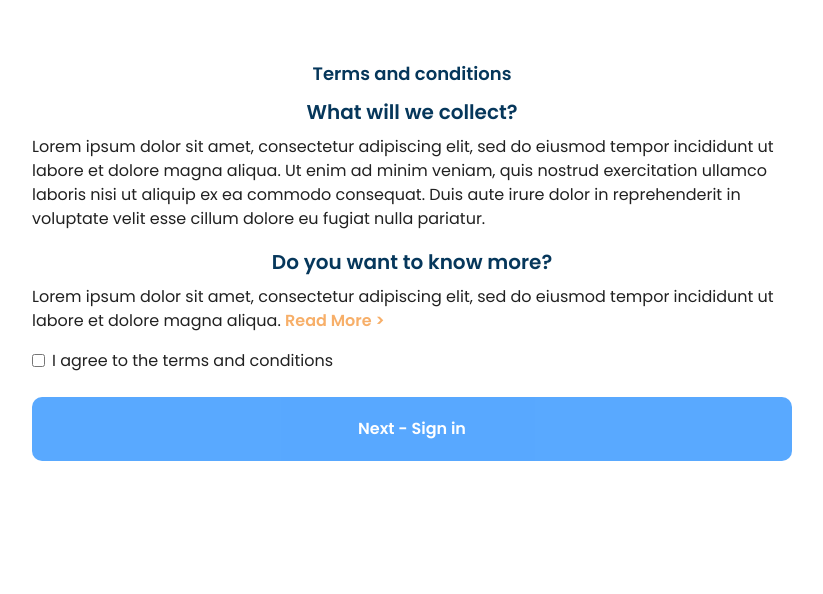
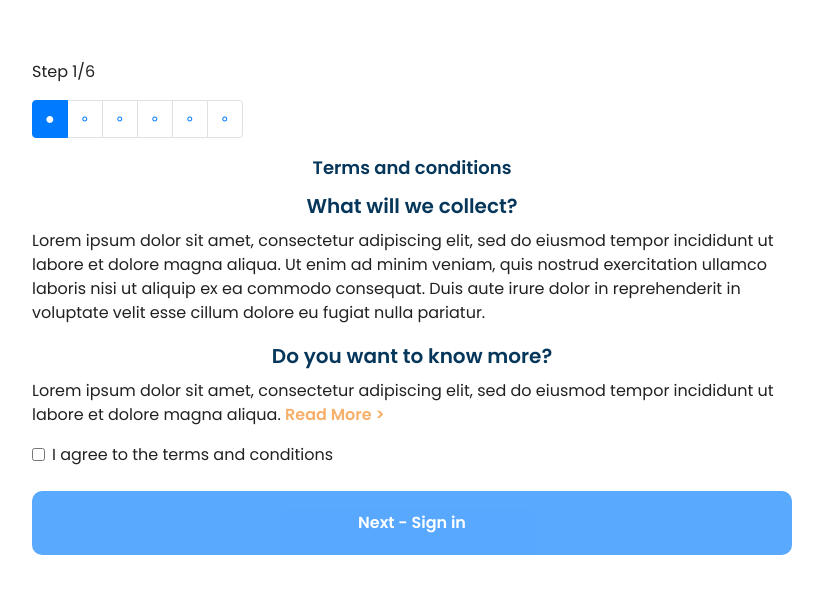
Before and after one commit to likhithravula/webapp, a React (Create React App) app: page /registration/terms in a window 1280 px wide. Shown: the top 594 px of the page, without its empty margins (228-1051 px from the left). Built offline with nearby package versions, Linux system fonts and the light colour scheme; no server answers.

Commit message:
Add pagination/navigation to registration
Add styles to skills and finish screen

```diff
--- a/src/components/pages/registration/alternatives.js
+++ b/src/components/pages/registration/alternatives.js
@@ -4,6 +4,7 @@ import { Link } from "react-router-dom";
 
 import Button from "react-bootstrap/Button";
 import Form from "react-bootstrap/Form";
+import Progress from "./progress";
 
 class RegistrationAlternatives extends React.Component {
   constructor( props ) {
@@ -21,9 +22,11 @@ class RegistrationAlternatives extends React.Component {
 
   render() {
     const { role } = this.props.registration.user;
+    const current = 2;
 
     return (
       <div className="wrapper">
+        <Progress current={current}/>
         <section id="registration_alternatives">
           <div className="text-box">
             <h3>Choose the alternative that suits you the best</h3>
--- a/src/components/pages/registration/finish.js
+++ b/src/components/pages/registration/finish.js
@@ -2,12 +2,18 @@ import React from "react";
 import { Link } from "react-router-dom";
 
 import Button from "react-bootstrap/Button";
+import check from "../../../assets/img/green-check.png";
+import Progress from "./progress";
 
 class RegistrationFinish extends React.Component {
   render() {
+    const current = 6;
+
     return (
       <div className="wrapper">
-        <section id="registration_finish">
+        <Progress current={current}/>
+        <section id="registration-finish">
+          <img alt="" src={check} />
           <div className="text-box">
             <h3>Congratulations !</h3>
             <p>
--- a/src/components/pages/registration/information.js
+++ b/src/components/pages/registration/information.js
@@ -4,6 +4,7 @@ import { withRouter } from 'react-router';
 
 import Button from "react-bootstrap/Button";
 import Form from "react-bootstrap/Form";
+import Progress from "./progress";
 
 class RegistrationInformation extends React.Component {
 
@@ -43,9 +44,11 @@ class RegistrationInformation extends React.Component {
       firstName, lastName, phone, email, address
     } = user;
     const { street, postalCode, city } = address
+    const current = 4;
 
     return (
       <div className="wrapper">
+        <Progress current={current}/>
         <section id="registration_information">
           <div className="text-box">
             <h3>Fill in your information</h3>
--- /dev/null
+++ b/src/components/pages/registration/progress.js
@@ -0,0 +1,34 @@
+import React from "react";
+
+import Pagination from "react-bootstrap/Pagination";
+
+class Progress extends React.Component {
+    /*  TODO add links to each step to simplify navigation through registration */
+    render() {
+        let items = [];
+
+        for (let number = 1; number <= 6; number++) {
+            if(number <= this.props.current) {
+                items.push(
+                    <Pagination.Item page-active key={number} active={number <= this.props.current}>
+                        ●
+                    </Pagination.Item>,
+                );
+            } else {
+                items.push(
+                    <Pagination.Item key={number} active={number <= this.props.current}>
+                        ∘
+                    </Pagination.Item>,
+                );
+            }
+        }
+        return(
+            <div id="page-wrapper">
+                <p>Step {this.props.current}/6</p>
+                <Pagination>{items}</Pagination>
+            </div>
+        );
+    }
+}
+
+export default Progress;
--- a/src/components/pages/registration/signin.js
+++ b/src/components/pages/registration/signin.js
@@ -3,11 +3,14 @@ import { Link } from "react-router-dom";
 
 import Button from "react-bootstrap/Button";
 import Form from "react-bootstrap/Form";
+import Progress from "./progress";
 
 class RegistrationBankID extends React.Component {
   render() {
+    const current = 3;
     return (
       <div className="wrapper">
+        <Progress current={current}/>
         <section id="registration_signin">
           <div className="text-box">
             <h3>Create an account with BankID</h3>
--- a/src/components/pages/registration/skills.js
+++ b/src/components/pages/registration/skills.js
@@ -3,11 +3,14 @@ import { Link } from "react-router-dom";
 
 import Button from "react-bootstrap/Button";
 import Form from "react-bootstrap/Form";
+import Progress from "./progress";
 
 class RegistrationSkills extends React.Component {
   render() {
+    const current = 5;
     return (
       <div className="wrapper">
+        <Progress current={current}/>
         <section id="registration_skills">
           <div className="text-box">
             <h3>Tell us how you can help</h3>
@@ -19,36 +22,30 @@ class RegistrationSkills extends React.Component {
 
           <Form>
             <Form.Group>
-              <Form.Check>
+              <Form.Check className="checkbox-wrapper">
                 <Form.Check.Label>Do you have a car and can drive ?</Form.Check.Label>
                 <Form.Check.Input type="checkbox" name="driver"/>
               </Form.Check>
-              <Form.Check>
+              <Form.Check className="checkbox-wrapper">
                 <Form.Check.Label>Can you pick up stuff and leave it ?</Form.Check.Label>
                 <Form.Check.Input type="checkbox" name="picker"/>
               </Form.Check>
-              <Form.Check>
+              <Form.Check className="checkbox-wrapper">
                 <Form.Check.Label>Can you do shopping ?</Form.Check.Label>
                 <Form.Check.Input type="checkbox" name="shopper"/>
               </Form.Check>
-              <Form.Check>
+              <Form.Check className="checkbox-wrapper">
                 <Form.Check.Label>Will you travel by bicycle or walk ?</Form.Check.Label>
                 <Form.Check.Input type="checkbox" name="walker"/>
               </Form.Check>
-              <Form.Check>
+              <Form.Check className="checkbox-wrapper">
                 <Form.Check.Label>Can you help with home work ?</Form.Check.Label>
                 <Form.Check.Input type="checkbox" name="artist"/>
               </Form.Check>
-              <Form.Check>
+              <Form.Check className="checkbox-wrapper">
                 <Form.Check.Label>Are you immune ?</Form.Check.Label>
                 <Form.Check.Input type="checkbox" name="immune"/>
               </Form.Check>
-
-              <Form.Group>
-                <Form.Check type="checkbox" name="termsOfService"
-                  label="By creating a volunteer account you agree to our Terms Of Service"
-                />
-              </Form.Group>
             </Form.Group>
           </Form>
 
--- a/src/components/pages/registration/terms.js
+++ b/src/components/pages/registration/terms.js
@@ -4,12 +4,14 @@ import { Link } from "react-router-dom";
 
 import Button from "react-bootstrap/Button";
 import Form from "react-bootstrap/Form";
+import Progress from "./progress";
 
 class RegistrationTerms extends React.Component {
+  pageId;
 
   constructor( props ) {
     super( props )
-
+    this.pageId = 1;
     this.changeTermsOfServiceFlag = this.changeTermsOfServiceFlag.bind( this )
   }
 
@@ -21,9 +23,11 @@ class RegistrationTerms extends React.Component {
 
   render() {
     const { registration } = this.props;
+    const current = 1;
 
     return (
       <div className="wrapper">
+        <Progress current={current}/>
         <section id="registration_terms">
           <div className="text-box">
             <h3>Terms and conditions</h3>
```
